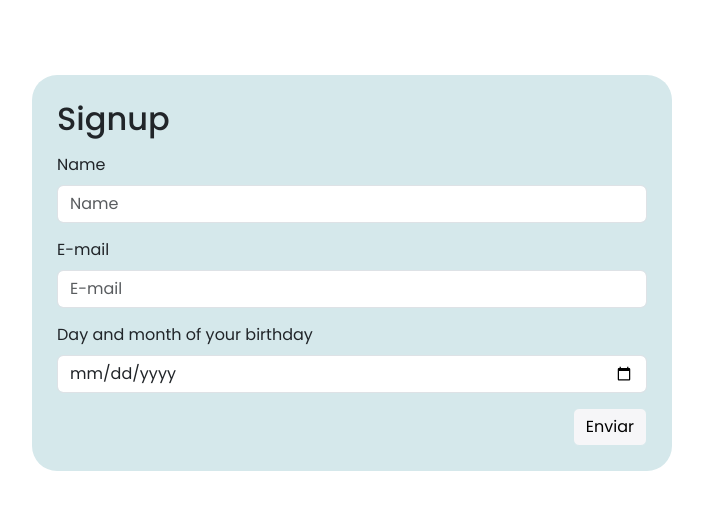
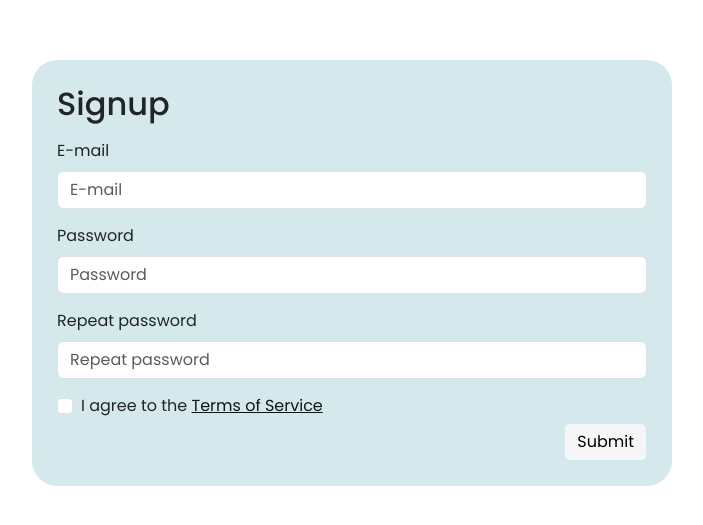
Before and after one commit to nestorjunior/list.me, a React (Vite) app: page /signup in a window 1280 px wide. Shown: the part 127-652 px from the top of the page, without its empty margins (288-991 px from the left). Built offline with nearby package versions, Linux system fonts and the light colour scheme.

Commit message:
refactor: form component Signup adjust

```diff
--- /dev/null
+++ b/src/components/Signup/Signup.scss
@@ -0,0 +1,31 @@
+.signup-wb {
+	form {
+    padding: 25px;
+    border-radius: 25px;
+		background: var(--blue-100);
+	}
+
+	.box-button-bw {
+		text-align: right;
+		margin-top: 5px;
+
+		button {
+			background: var(--white-100);
+			transition: background-color 0.5s ease;
+
+			&:hover {
+				background: var(--white-200);
+			}
+		}
+
+	}
+
+	.formBirthdayUser svg {
+		margin-left: 8px!important;
+	}
+
+	.form-check a {
+		color: var(--black-900);
+		font-size: inherit;
+	}
+}
--- a/src/components/Signup/Signup.tsx
+++ b/src/components/Signup/Signup.tsx
@@ -1,22 +1,13 @@
-import { OverlayTrigger, Tooltip } from "react-bootstrap"
+import { OverlayTrigger, Tooltip } from "react-bootstrap";
+import { Info } from "../Info/Info";
+import './Signup.scss';
 
 export function Signup() {
     return(
         <>
-			 <div className="d-flex justify-content-center align-items-center vh-100 login-wb">
+            <div className="d-flex justify-content-center align-items-center vh-100 signup-wb">
                 <form className="w-50">
                     <h2 style={{marginBottom: '15px'}}>Signup</h2>
-					<div className="formNameUser">
-						<label className='form-label'>Name</label>
-						<input
-							className='form-control'
-							type="text"
-							placeholder="Name"
-							required
-							style={{marginBottom: '15px'}}
-						/>
-					</div>
-
                     <div className="formMailUser">
                         <label className='form-label'>E-mail</label>
                         <input
@@ -28,25 +19,36 @@ export function Signup() {
                         />
                     </div>
 
-					<div className="formBirthdayUser">
-						<OverlayTrigger
-							placement="right"
-							overlay={<Tooltip>Just observation</Tooltip>}
-						>
-							<label className='form-label'>Day and month of your birthday</label>
-						</OverlayTrigger>
+                    <div className="formPasswordUser">
+                        <label className='form-label'>Password</label>
                         <input
                             className='form-control'
-							type="date"
-							placeholder="Digite o dia e mês do seu aniversário"
+                            type="password"
+                            placeholder="Password"
                             required
                             style={{marginBottom: '15px'}}
                         />
                     </div>
 
+                    <div className="formRepeatPasswordUser">
+                        <label className='form-label'>Repeat password</label>
+                        <input
+                            className='form-control'
+                            type="password"
+                            placeholder="Repeat password"
+                            required
+                            style={{marginBottom: '15px'}}
+                        />
+                    </div>
+
+                    <div className="form-check">
+                        <input type="checkbox" className="form-check-input" id="termsCheckbox" required />
+                        <label className="form-check-label" htmlFor="termsCheckbox">I agree to the <a href="#">Terms of Service</a></label>
+                    </div>
+
                     <div className="box-button-bw">
                         <button className='btn btn-primary' type="submit">
-							Enviar
+                            Submit
                         </button>
                     </div>
                 </form>
```
Lines whose indentation alone changed are shown as unchanged.
